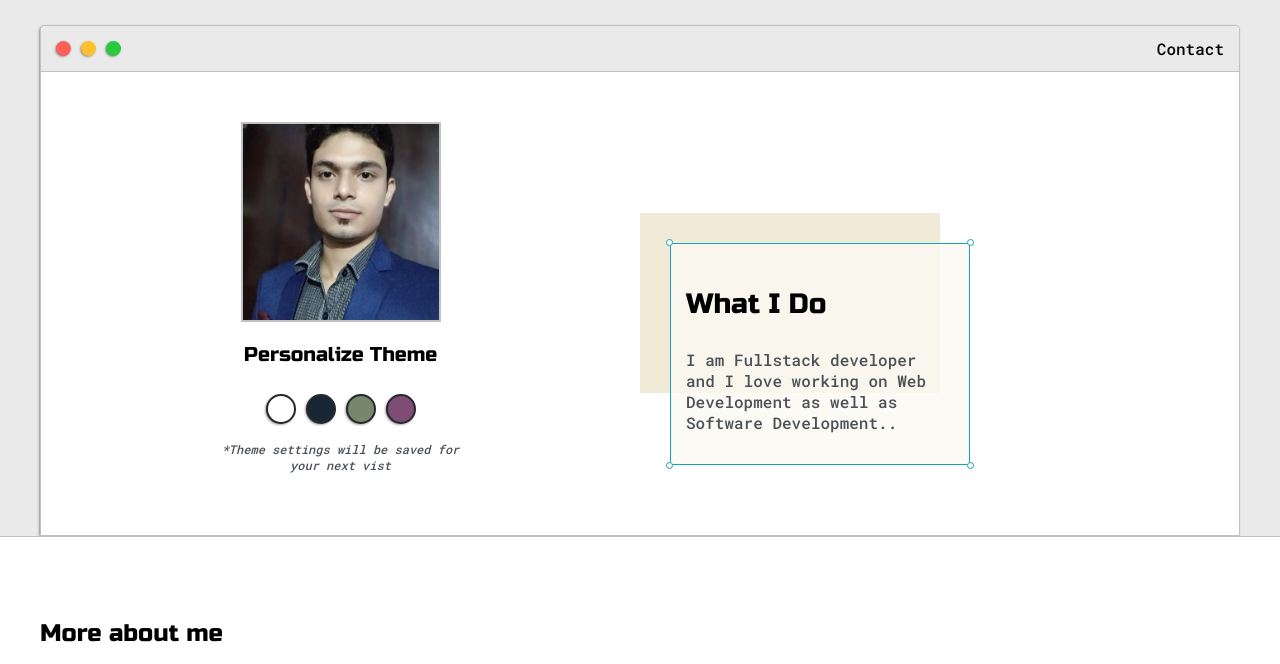
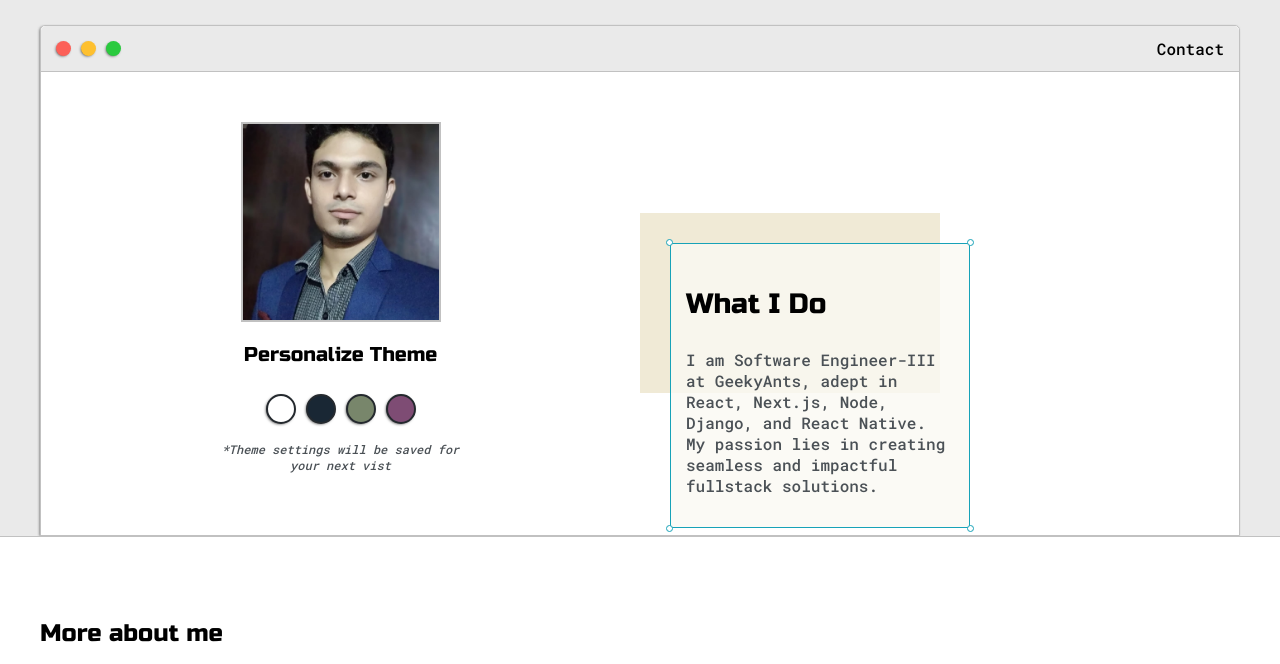
Before and after one commit to Ajayjha911/ajay-portfolio, a plain HTML site: page index.html in a window 1280 px wide. Shown: the part 136-800 px from the top of the page. Drawn offline with nearby package versions, Linux system fonts and the light colour scheme.

Commit message:
Minor fix.

```diff
--- a/index.html
+++ b/index.html
@@ -172,7 +172,8 @@ html {
                 <div id="corner-tl" class="corner"></div>
                 <div id="corner-tr" class="corner"></div>
                 <h3>What I Do</h3>
-                <p>I am Fullstack developer and I love working on Web Development as well as Software Development..</p>
+                <p>I am Software Engineer-III at GeekyAnts, adept in React, Next.js, Node, Django, and React Native.
+                   My passion lies in creating seamless and impactful fullstack solutions.</p>
                 <div id="corner-br" class="corner"></div>
                 <div id="corner-bl" class="corner"></div>
               </div>
```
